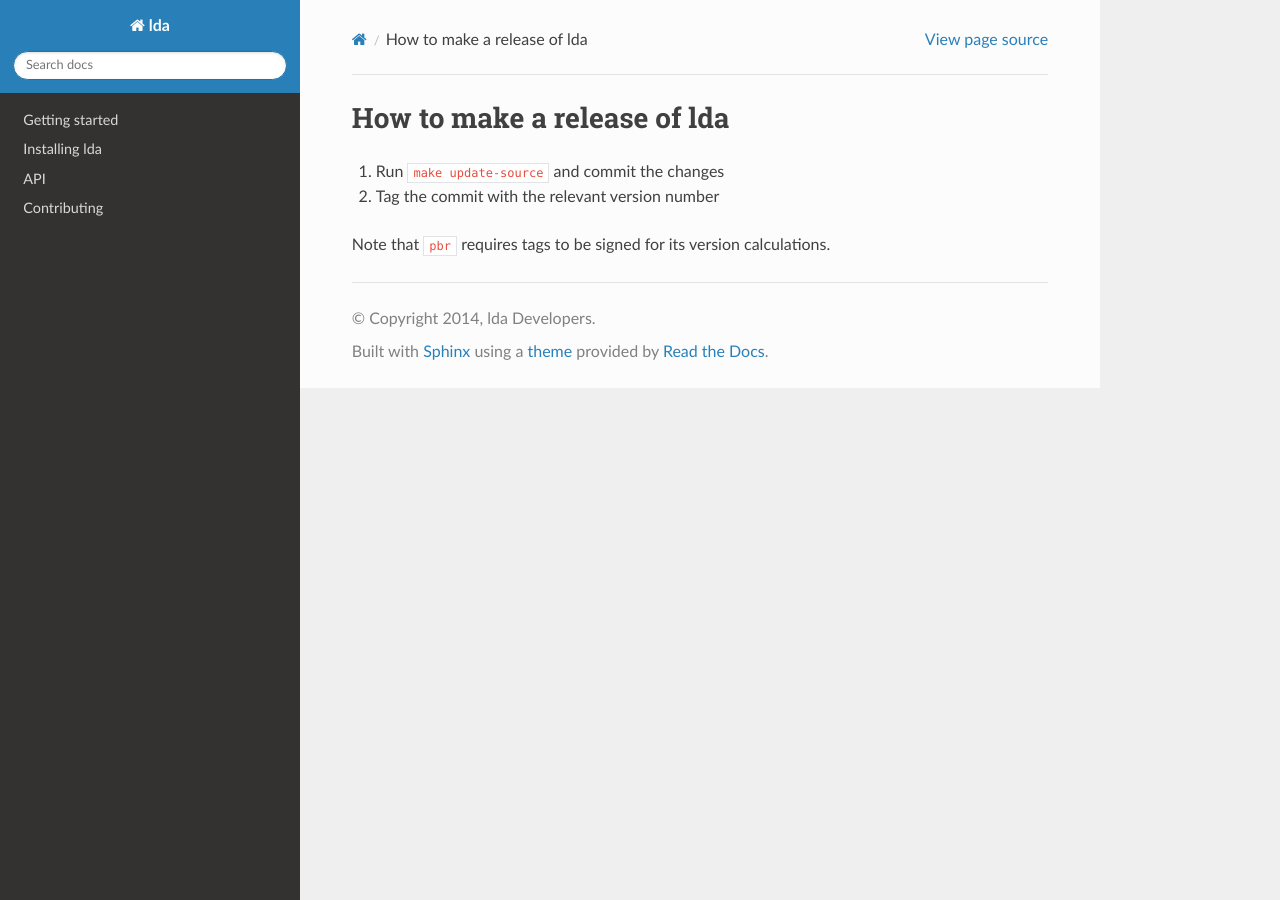
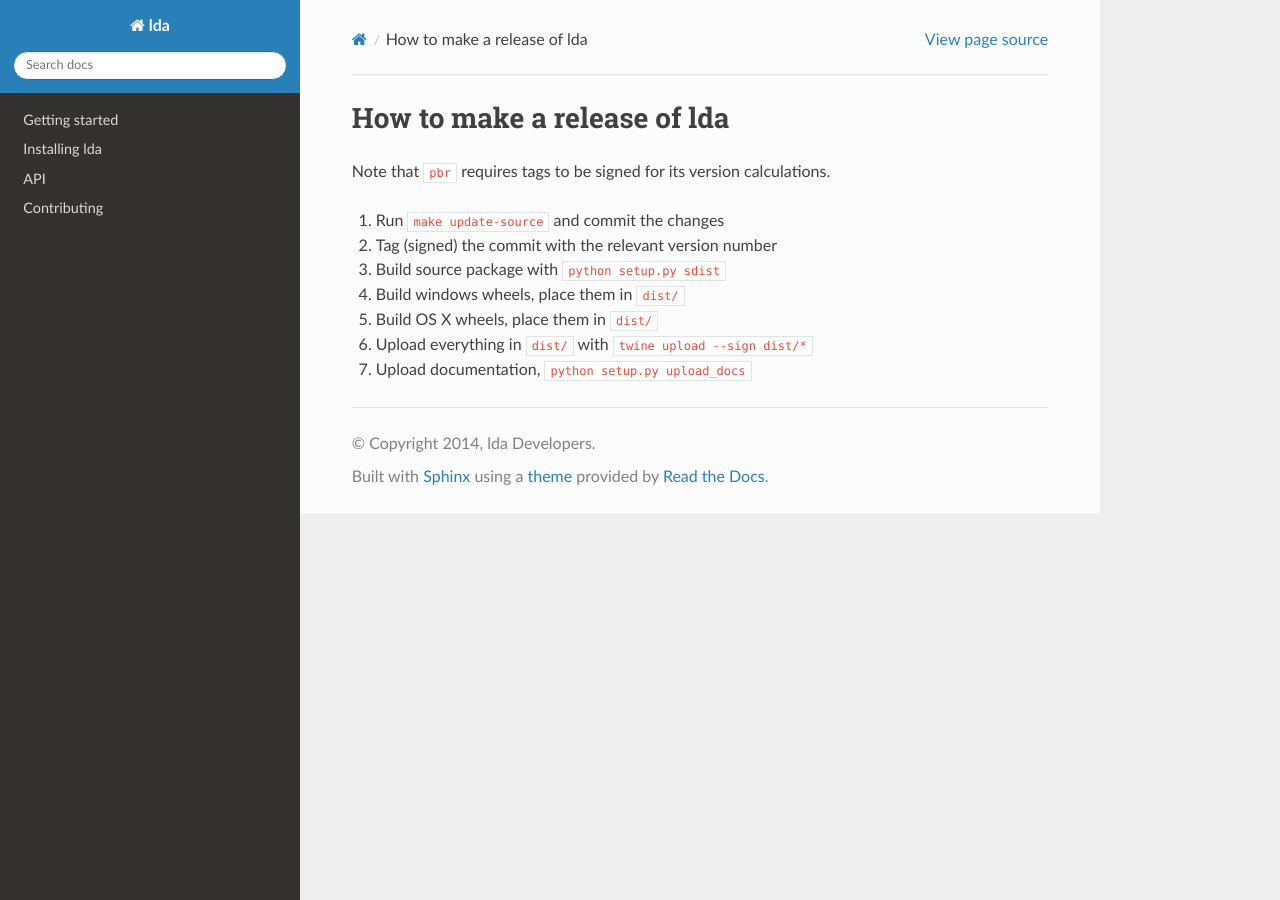
Before and after one commit to lda-project/lda, a Sphinx documentation site: the page built from doc/source/release_howto.rst, in a window 1280 px wide. Built offline with Sphinx 7.4.7 and the Read the Docs theme 2.0.0, drawn with Linux system fonts in a browser that asks for light colours.

Commit message:
DOC: add more details about release steps

```diff
--- a/doc/source/release_howto.rst
+++ b/doc/source/release_howto.rst
@@ -2,7 +2,12 @@
  How to make a release of lda
 ==============================
 
-1. Run ``make update-source`` and commit the changes
-2. Tag the commit with the relevant version number
+Note that ``pbr`` requires tags to be signed for its version calculations.
 
-Note that ``pbr`` requires tags to be signed for its version calculations.
+#. Run ``make update-source`` and commit the changes
+#. Tag (signed) the commit with the relevant version number
+#. Build source package with ``python setup.py sdist``
+#. Build windows wheels, place them in ``dist/``
+#. Build OS X wheels, place them in ``dist/``
+#. Upload everything in ``dist/`` with ``twine upload --sign dist/*``
+#. Upload documentation, ``python setup.py upload_docs``
```
